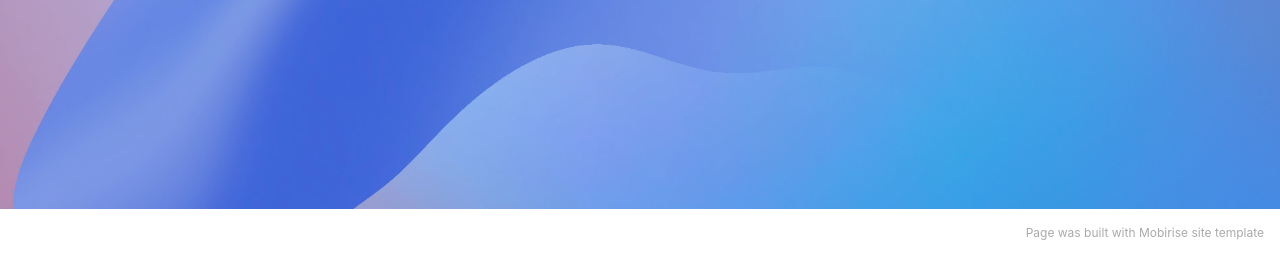
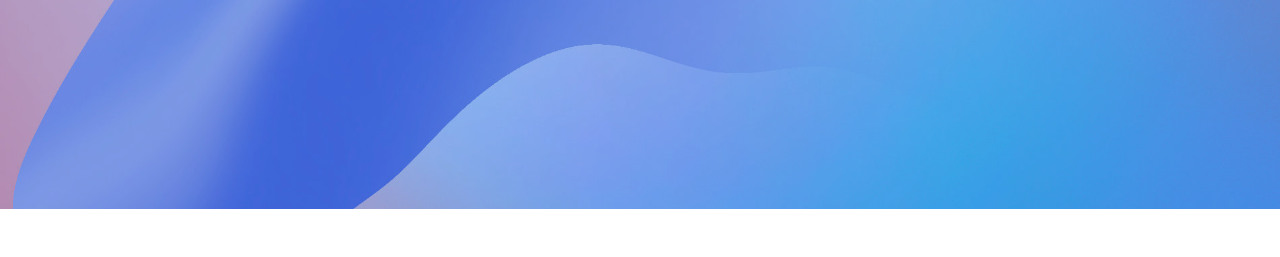
Before and after one commit to akuwebhost/mobirise, a plain HTML site: page index.html in a window 1280 px wide. Shown: the part 2191-2448 px from the top of the page. Drawn offline with Linux system fonts and the light colour scheme.

Commit message:
Update index.html

```diff
--- a/index.html
+++ b/index.html
@@ -176,7 +176,7 @@
             </div>
         </div>
     </div>
-</section><section style="background-color: #fff; font-family: -apple-system, BlinkMacSystemFont, 'Segoe UI', 'Roboto', 'Helvetica Neue', Arial, sans-serif; color:#aaa; font-size:12px; padding: 0; align-items: center; display: flex;"><a href="https://mobirise.site/p" style="flex: 1 1; height: 3rem; padding-left: 1rem;"></a><p style="flex: 0 0 auto; margin:0; padding-right:1rem;"><a href="https://mobirise.site/s" style="color:#aaa;">Page</a> was built with Mobirise site template</p></section><script src="assets/web/assets/jquery/jquery.min.js"></script>  <script src="assets/popper/popper.min.js"></script>  <script src="assets/tether/tether.min.js"></script>  <script src="assets/bootstrap/js/bootstrap.min.js"></script>  <script src="assets/smoothscroll/smooth-scroll.js"></script>  <script src="assets/dropdown/js/nav-dropdown.js"></script>  <script src="assets/dropdown/js/navbar-dropdown.js"></script>  <script src="assets/touchswipe/jquery.touch-swipe.min.js"></script>  <script src="assets/countdown/jquery.countdown.min.js"></script>  <script src="assets/theme/js/script.js"></script>  <script src="assets/formoid/formoid.min.js"></script>
+</section><section style="visibility:hidden; background-color: #000000; font-family: -apple-system, BlinkMacSystemFont, 'Segoe UI', 'Roboto', 'Helvetica Neue', Arial, sans-serif; color:#aaa; font-size:12px; padding: 0; align-items: center; display: flex;"><a href="https://mobirise.site/p" style="flex: 1 1; height: 3rem; padding-left: 1rem;"></a><p style="flex: 0 0 auto; margin:0; padding-right:1rem;"><a href="https://mobirise.site/s" style="color:#aaa;">Page</a> was built with Mobirise site template</p></section><script src="assets/web/assets/jquery/jquery.min.js"></script>  <script src="assets/popper/popper.min.js"></script>  <script src="assets/tether/tether.min.js"></script>  <script src="assets/bootstrap/js/bootstrap.min.js"></script>  <script src="assets/smoothscroll/smooth-scroll.js"></script>  <script src="assets/dropdown/js/nav-dropdown.js"></script>  <script src="assets/dropdown/js/navbar-dropdown.js"></script>  <script src="assets/touchswipe/jquery.touch-swipe.min.js"></script>  <script src="assets/countdown/jquery.countdown.min.js"></script>  <script src="assets/theme/js/script.js"></script>  <script src="assets/formoid/formoid.min.js"></script>
 
 
 </body>
```
